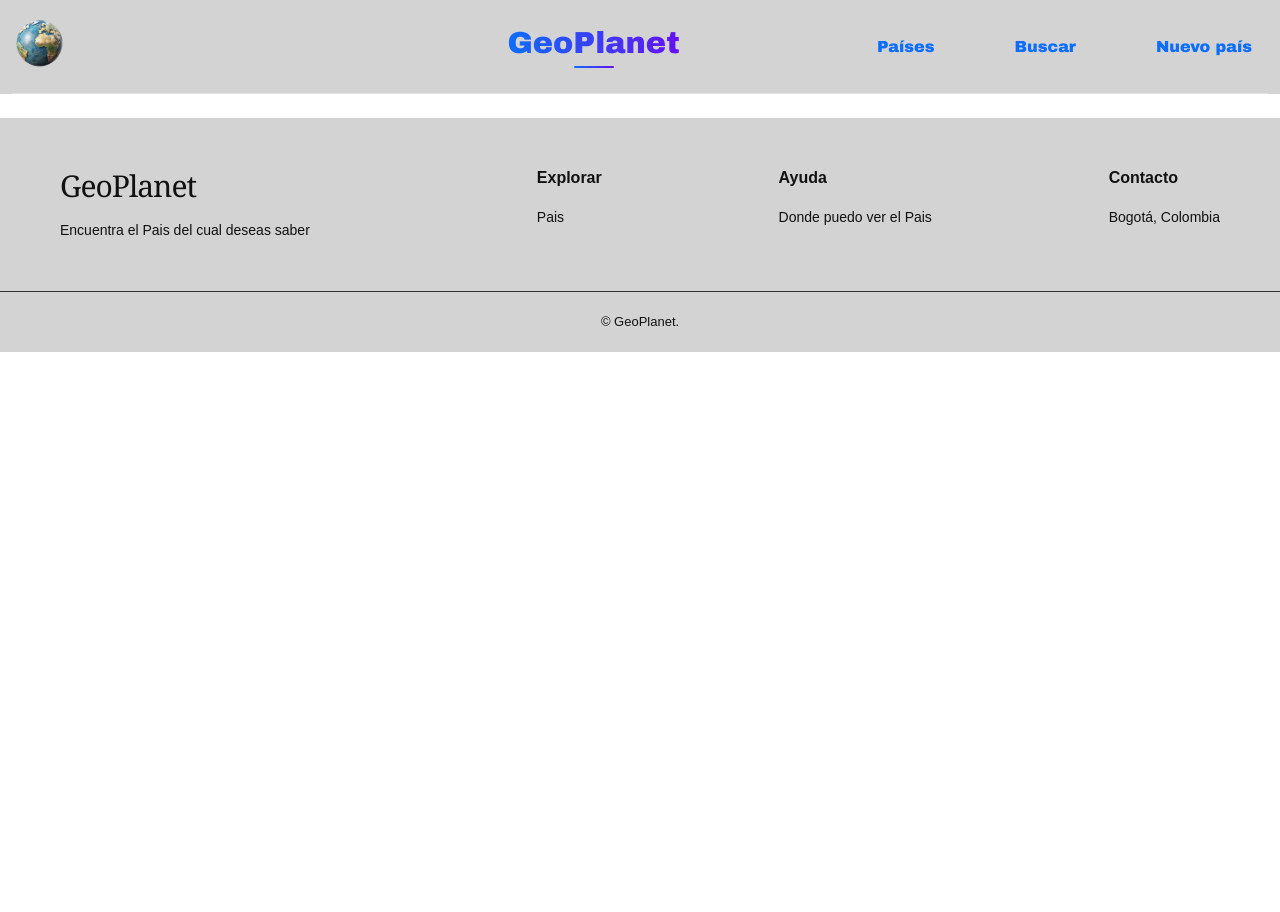
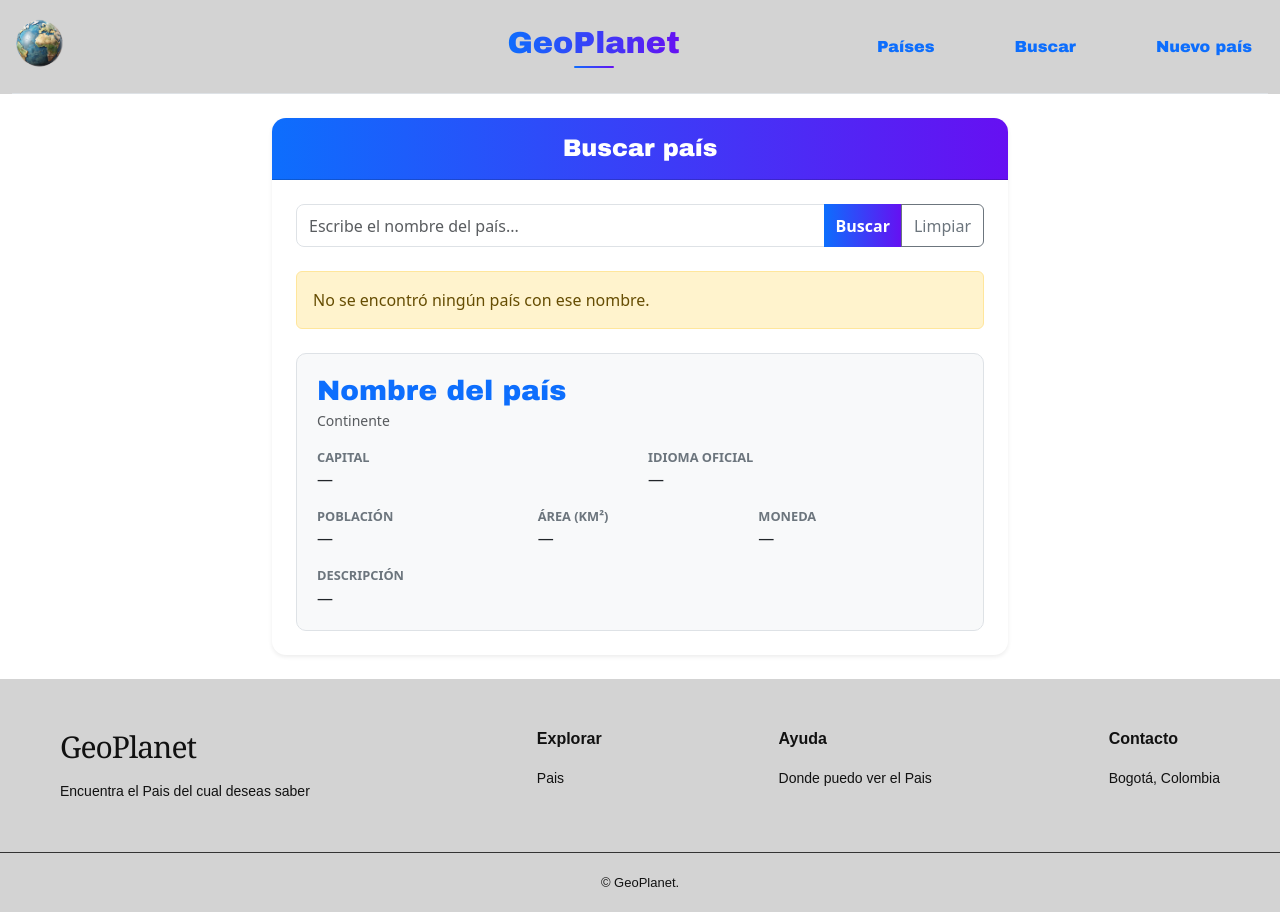
Before and after one commit to andresgs370-lgtm/Taller2, an Angular app: page /BuscarPais in a window 1280 px wide. Before the commit this address led to /. Before the commit the page ends 800 px from the top, so only its background shows below. Built offline with nearby package versions, Linux system fonts and the light colour scheme.

Commit message:
buscarcomponent

```diff
--- a/src/app/app-routing-module.ts
+++ b/src/app/app-routing-module.ts
@@ -3,11 +3,14 @@ import { RouterModule, Routes } from '@angular/router';
 
 import { Paiscomponent } from './components/paiscomponent/paiscomponent';
 import {Paginacomponents} from './components/paginacomponents/paginacomponents';
+import {Buscarcomponent} from './components/buscarcomponent/buscarcomponent';
 
 const routes: Routes = [
 
   { path: '', component: Paginacomponents },
   { path: 'nuevoPais', component: Paiscomponent },
+  { path: 'BuscarPais', component: Buscarcomponent },
+
 ];
 
 @NgModule({
--- /dev/null
+++ b/src/app/components/buscarcomponent/buscarcomponent.css
@@ -0,0 +1,66 @@
+.tarjeta-busqueda {
+  border: none;
+  border-radius: 14px;
+  overflow: hidden;
+}
+
+.encabezado-busqueda {
+  background: linear-gradient(90deg, #0d6efd, #6610f2);
+  color: #ffffff;
+  padding: 1rem;
+}
+
+.encabezado-busqueda h2 {
+  font-family: 'Arial Black', Arial, sans-serif;
+  font-size: clamp(1.1rem, 2vw, 1.5rem);
+}
+
+.form-control {
+  border-radius: 8px 0 0 8px;
+  padding: .55rem .75rem;
+}
+
+.form-control:focus {
+  border-color: #6610f2;
+  box-shadow: 0 0 0 .2rem rgba(102, 16, 242, .15);
+}
+
+.btn-buscar {
+  background: linear-gradient(90deg, #0d6efd, #6610f2);
+  color: #ffffff;
+  border: none;
+  font-weight: 600;
+}
+
+.btn-buscar:hover {
+  color: #ffffff;
+  opacity: .9;
+}
+
+.resultado {
+  border: 1px solid #dee2e6;
+  border-radius: 10px;
+  padding: 1.25rem;
+  background: #f8f9fa;
+}
+
+.nombre-pais {
+  font-family: 'Arial Black', Arial, sans-serif;
+  color: #0d6efd;
+}
+
+.etiqueta {
+  display: block;
+  font-size: .8rem;
+  font-weight: 700;
+  text-transform: uppercase;
+  color: #6c757d;
+}
+
+.bandera {
+  width: 64px;
+  height: 44px;
+  object-fit: cover;
+  border-radius: 6px;
+  border: 1px solid #dee2e6;
+}
--- /dev/null
+++ b/src/app/components/buscarcomponent/buscarcomponent.html
@@ -0,0 +1,43 @@
+<div class="container my-4">
+  <div class="row justify-content-center">
+    <div class="col-12 col-lg-8">
+
+      <div class="card tarjeta-busqueda shadow-sm">
+        <div class="card-header encabezado-busqueda text-center">
+          <h2 class="mb-0">Buscar país</h2>
+        </div>
+
+        <div class="card-body p-4">
+          <div class="input-group">
+            <input type="text" class="form-control" placeholder="Escribe el nombre del país...">
+            <button class="btn btn-buscar" type="button">Buscar</button>
+            <button class="btn btn-outline-secondary" type="button">Limpiar</button>
+          </div>
+
+          <div class="alert alert-warning mt-4 mb-0">
+            No se encontró ningún país con ese nombre.
+          </div>
+
+          <div class="resultado mt-4">
+            <div class="d-flex align-items-center gap-3 mb-3">
+              <div>
+                <h3 class="mb-0 nombre-pais">Nombre del país</h3>
+                <small class="text-muted">Continente</small>
+              </div>
+            </div>
+
+            <div class="row g-3">
+              <div class="col-md-6"><span class="etiqueta">Capital</span><div>—</div></div>
+              <div class="col-md-6"><span class="etiqueta">Idioma oficial</span><div>—</div></div>
+              <div class="col-md-4"><span class="etiqueta">Población</span><div>—</div></div>
+              <div class="col-md-4"><span class="etiqueta">Área (km²)</span><div>—</div></div>
+              <div class="col-md-4"><span class="etiqueta">Moneda</span><div>—</div></div>
+              <div class="col-12"><span class="etiqueta">Descripción</span><div>—</div></div>
+            </div>
+          </div>
+        </div>
+      </div>
+
+    </div>
+  </div>
+</div>
--- a/src/app/components/navbarcomponent/navbarcomponent.html
+++ b/src/app/components/navbarcomponent/navbarcomponent.html
@@ -16,7 +16,7 @@
 
       <li><a class="animate__bounceIn nav-link "  routerLink="/video" routerLinkActive="active">Países</a></li>
 
-      <li><a class="animate__bounceIn nav-link" routerLink="/music" routerLinkActive="active">Buscar</a></li>
+      <li><a class="animate__bounceIn nav-link" routerLink="/BuscarPais" routerLinkActive="active">Buscar</a></li>
 
       <li><a class="animate__bounceIn nav-link" routerLink="/nuevoPais" routerLinkActive="active">Nuevo país</a></li>
 
```
Also changed, not shown: src/app/app-module.ts (+9 -1 lines), src/app/components/buscarcomponent/buscarcomponent.ts (added, +9 -0 lines), 1 other file (tests, documents, lock files or other folders).
